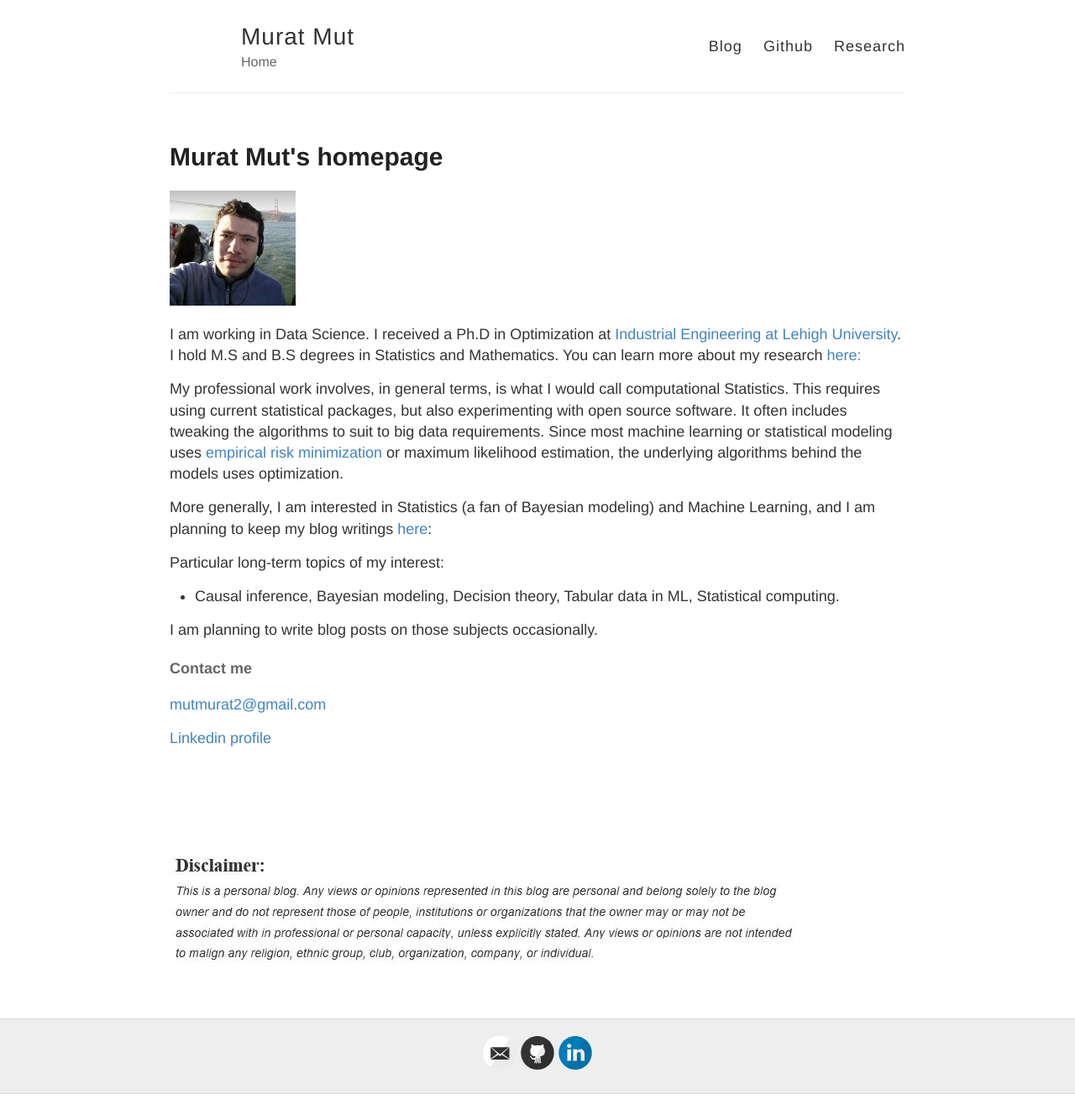
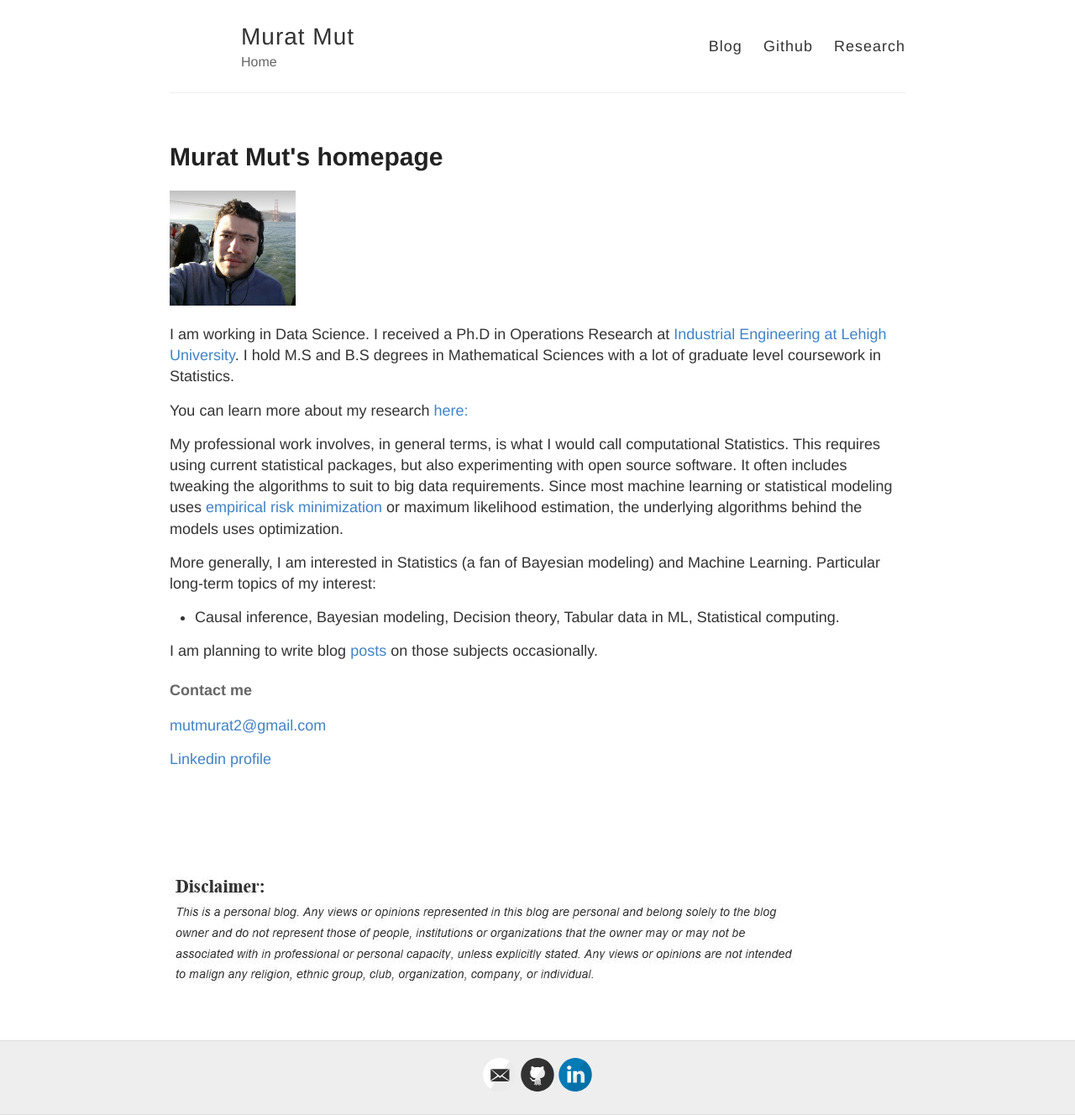
Before and after one commit to muratmut/muratmut.github.io, a Jekyll site: the page index.html, which Jekyll copies as it is, in a window 1280 px wide. Shown: the whole page at 84% size. Built offline with Jekyll 4.4.1, drawn with Linux system fonts in a browser that asks for light colours; before the commit the page ends 1303 px from its top, so only the background shows below that.

Commit message:
Update index.html

```diff
--- a/index.html
+++ b/index.html
@@ -56,20 +56,20 @@
   <div class="entry">
     <p><img src="../images/capture.png" alt="photo" width="150" /></p>
 
-<p>I am working in Data Science. I received a Ph.D in Optimization at
-<a href="https://engineering.lehigh.edu/ise">Industrial Engineering at Lehigh University</a>. I hold M.S and B.S degrees in Statistics and Mathematics.
-You can learn more about my research <a href="https://muratmut.github.io/research/">here:</a></p>
+<p>I am working in Data Science. I received a Ph.D in Operations Research at
+<a href="https://engineering.lehigh.edu/ise">Industrial Engineering at Lehigh University</a>. I hold M.S and B.S degrees in Mathematical Sciences with a lot of graduate level coursework in Statistics.</p>
+
+<p>You can learn more about my research <a href="https://muratmut.github.io/research/">here:</a></p>
 
 <p>My professional work involves, in general terms, is what I would call computational Statistics. This requires using current statistical packages, but also experimenting with open source software. It often includes tweaking the algorithms to suit to big data requirements. Since most machine learning or statistical modeling uses <a href="https://en.wikipedia.org/wiki/Empirical_risk_minimization">empirical risk minimization</a> or maximum likelihood estimation, the underlying algorithms behind the models uses optimization.</p>
 
-<p>More generally, I am interested in Statistics (a fan of Bayesian modeling) and Machine Learning, and I am planning to keep my blog writings <a href="https://muratmut.github.io/blog/">here</a>:</p>
-
-<p>Particular long-term topics of my interest:</p>
+<p>More generally, I am interested in Statistics (a fan of Bayesian modeling) and Machine Learning.
+Particular long-term topics of my interest:</p>
 <ul>
   <li>Causal inference, Bayesian modeling, Decision theory, Tabular data in ML, Statistical computing.</li>
 </ul>
 
-<p>I am planning to write blog posts on those subjects occasionally.</p>
+<p>I am planning to write blog <a href="https://muratmut.github.io/blog/">posts</a> on those subjects occasionally.</p>
 
 <h4 id="contact-me">Contact me</h4>
 <p><a href="mailto:mutmurat2@gmail.com">mutmurat2@gmail.com</a></p>
```
